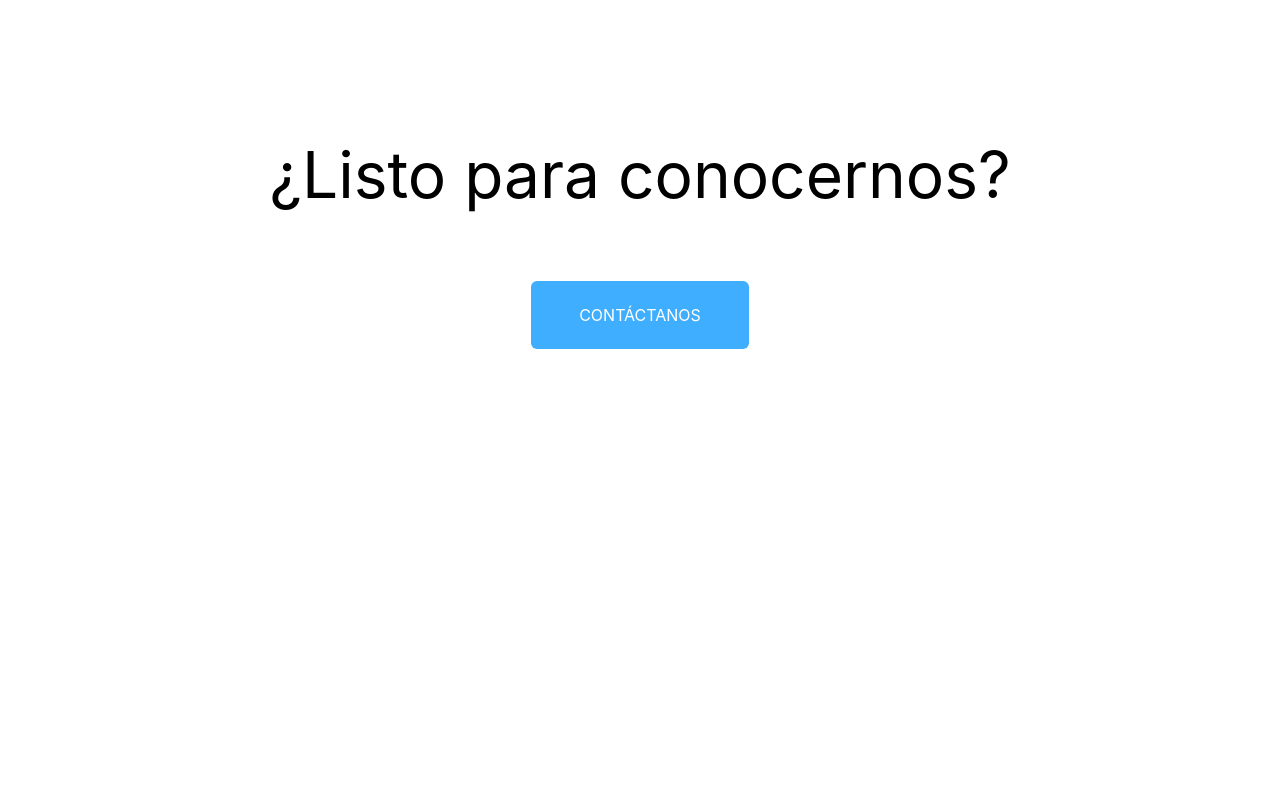
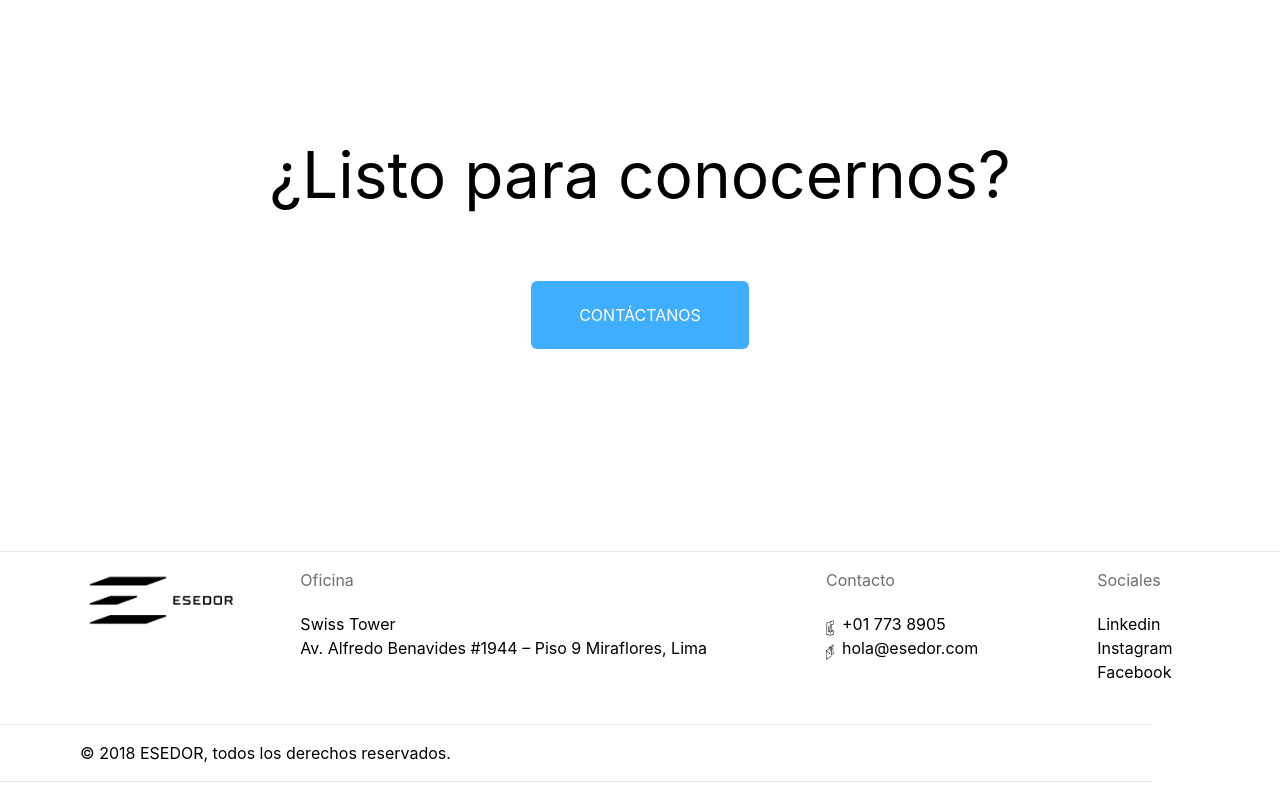
Before and after one commit to ZambranoBeicker/esedor_landingpage-web, a React (Create React App) app: page / in a window 1280 px wide. Shown: the part 8204-9004 px from the top of the page. Before the commit the page ends 8755 px from the top, so only its background shows below. Built offline with nearby package versions, Linux system fonts and the light colour scheme.

Commit message:
Add images and create footer structure and styles

```diff
--- a/src/App.js
+++ b/src/App.js
@@ -6,6 +6,7 @@ import OurServices from './components/OurServices.js';
 import Steps from './components/Steps.js';
 import Brands from './components/Brands.js';
 import Projects from './components/Projects.js';
+import Footer from './components/Footer.js';
 
 
 function App() {
@@ -17,6 +18,7 @@ function App() {
       <Steps />
       <Brands />
       <Projects />
+      <Footer />
     </React.Fragment>
   );
 }
--- /dev/null
+++ b/src/components/Footer.js
@@ -0,0 +1,101 @@
+import React from 'react';
+
+const FooterInfo = ({pgraph,title}) =>{
+
+  return(
+        <div>
+          <h4 className="text-gray mb-5 ml-auto">{title}</h4>
+          {pgraph.map((data)=>{
+
+            if(!data.src){
+
+                return(
+                  <p className={data.textClass}>{data.text}</p>
+                  )
+            }else{
+
+            return(
+
+              <div className="flex">
+                <img src={data.src} alt={title} className="mt-2 w-2 h-4 mr-2"/>
+                <p className={data.textClass}>{data.text}</p>
+              </div>
+              )
+          }
+          })}
+        </div>
+  )
+}
+
+// Swiss Tower
+
+
+const Footer = () =>{
+
+  const info = [
+
+    {
+      title: "Oficina",
+      pgraph: [
+        {
+          textClass: "",
+          text:"Swiss Tower",
+        },
+        {
+          textClass: "",
+          text:"Av. Alfredo Benavides #1944 – Piso 9 Miraflores, Lima",
+        }
+      ],
+    },
+    {
+      title: "Contacto",
+      pgraph: [
+        {
+          textClass: "",
+          src:"images/number.png",
+          text:"+01 773 8905",
+        },
+        {
+          textClass: "",
+          src:"images/email.png",
+          text:"hola@esedor.com",
+        }
+      ],
+    },
+    {
+      title: "Sociales",
+      pgraph: [
+        {
+          textClass: "",
+          text:"Linkedin",
+        },
+        {
+          textClass: "",
+          text:"Instagram",
+        },
+        {
+          textClass: "",
+          text:"Facebook",
+        }
+      ],
+    },
+  ]
+
+  return (
+    <footer className="py-4 pr-32 border-t">
+      <div className="ml-20 flex w-full">
+        <div>
+          <img src="images/logo-header.png" alt="Logo"/>
+        </div>
+        <div className="flex w-full justify-around">
+          {info.map(item => <FooterInfo title={item.title} pgraph={item.pgraph} /> )}
+        </div>
+      </div>
+      <div className="pl-20 py-4 border-t border-b mb-6 mt-10">
+        <p>© 2018 ESEDOR, todos los derechos reservados.</p>
+      </div>
+    </footer>
+  )
+}
+
+export default Footer;
--- a/src/index.css
+++ b/src/index.css
@@ -15,3 +15,6 @@ code {
 .bg-blue{
   background: #0094FF;
 }
+.text-gray{
+  color: #6e6e6e;
+}
```
Also changed, not shown: public/images/email.png (added), public/images/number.png (added).
